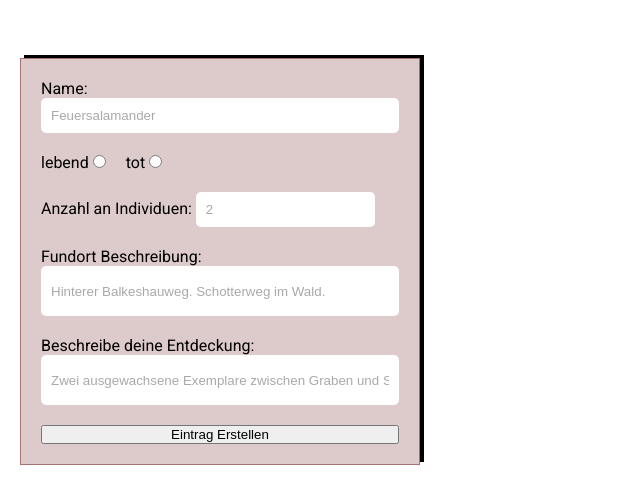
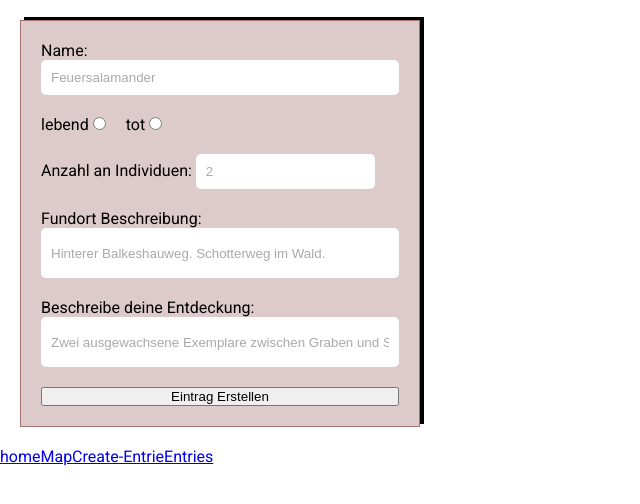
Before and after one commit to UrsulaMontag/capstone-project, a Next.js app: page /create-entry in a window 1280 px wide. Shown: the top 504 px of the page, without its empty margins (0-640 px from the left). Built offline with nearby package versions, Linux system fonts and the light colour scheme.

Commit message:
Try fix form-map-routing problem

```diff
--- a/pages/_app.js
+++ b/pages/_app.js
@@ -1,11 +1,12 @@
 import GlobalStyle from '../src/components/ui/GlobalStyle';
+import Layout from '../src/components/basics/Layout';
 
 function MyApp({ Component, pageProps }) {
 	return (
-		<>
+		<Layout>
 			<GlobalStyle />
 			<Component {...pageProps} />
-		</>
+		</Layout>
 	);
 }
 
--- a/pages/create-entry.js
+++ b/pages/create-entry.js
@@ -4,7 +4,7 @@ import Typography from '../src/components/ui/Typography';
 export default function CreateEntry() {
 	return (
 		<>
-			<Typography variant="h1">Erstelle einen Eintrag</Typography>
+			<Typography variant="h2">Erstelle einen Eintrag</Typography>
 			<Typography variant="info">
 				<span variant="info-head">Für eine optimale Verortung deiner Entdeckung:</span>Bitte
 				erlaube die Erfassung deines Standortes und erstelle deinen Eintrag direkt vor Ort.
--- a/pages/entries.js
+++ b/pages/entries.js
@@ -4,7 +4,7 @@ import Typography from '../src/components/ui/Typography';
 export default function Entries() {
 	return (
 		<>
-			<Typography variant="h1">Deine Entdeckungen im Überblick</Typography>
+			<Typography variant="h2">Deine Entdeckungen</Typography>
 			<EntriesList />
 		</>
 	);
--- a/src/components/entry/Entry.jsx
+++ b/src/components/entry/Entry.jsx
@@ -13,8 +13,8 @@ export default function Entry({ entry, index }) {
 			<Typography variant="body1">{entry.name}</Typography>
 			<Typography variant="h3">Place:</Typography>
 			<Typography variant="body1">
-				lng: {entry.location[0]} <br />
-				lat: {entry.location[1]} <br />
+				lng: {entry?.location[0]} <br />
+				lat: {entry?.location[1]} <br />
 				date: {entry.date}
 			</Typography>
 			{!entry.deleteMode ? (
--- a/src/components/nav/Navigation.jsx
+++ b/src/components/nav/Navigation.jsx
@@ -1,25 +1,22 @@
 import Link from 'next/link';
-import SVGIcon from '../basics/SVGIcons';
 
 export default function Navigation() {
 	return (
 		<>
 			<Link passHref href="/">
-				<span>
-					<SVGIcon variant="home" color="var(--dark-lilac)" />
-				</span>
+				home
 			</Link>
 
 			<Link passHref href="/map">
-				Products
+				Map
 			</Link>
 
 			<Link passHref href="/create-entry">
-				Categories
+				Create-Entrie
 			</Link>
 
 			<Link passHref href="/entries">
-				Add Products
+				Entries
 			</Link>
 		</>
 	);
--- a/src/components/ui/Typography.js
+++ b/src/components/ui/Typography.js
@@ -24,7 +24,7 @@ export default function Typography({ children, variant, component, ...rest }) {
 }
 
 const StyledH1 = styled.h1`
-	color: white;
+	color: var(--text-color-dark);
 	background: ${({ background }) => background};
 `;
 const StyledH3 = styled.h3`
```
